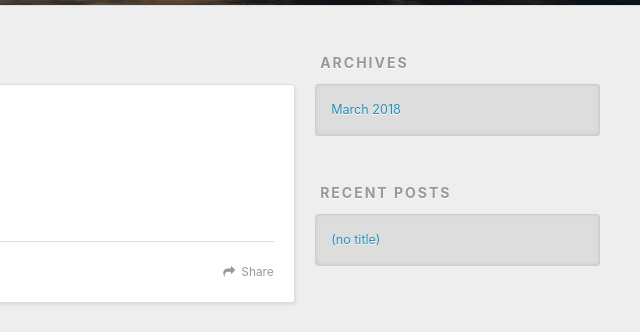
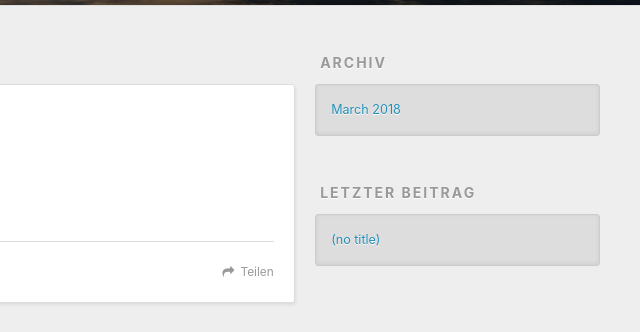
Before and after one commit to zhonglinjie1993/zhonglinjie1993.github.io, a plain HTML site: page index.html in a window 1280 px wide. Shown: the part 295-627 px from the top of the page, 640-1280 px from the left. Drawn offline with nearby package versions, Linux system fonts and the light colour scheme.

Commit message:
Site updated: 2018-03-23 21:29:12

```diff
--- a/index.html
+++ b/index.html
@@ -50,7 +50,7 @@
 
           <a id="nav-rss-link" class="nav-icon" href="/atom.xml" title="RSS Feed"></a>
 
-        <a id="nav-search-btn" class="nav-icon" title="Search"></a>
+        <a id="nav-search-btn" class="nav-icon" title="Suche"></a>
       </nav>
       <div id="search-form-wrap">
         <form action="//google.com/search" method="get" accept-charset="UTF-8" class="search-form"><input type="search" name="q" class="search-form-input" placeholder="Search"><button type="submit" class="search-form-submit">&#xF002;</button><input type="hidden" name="sitesearch" value="http://yoursite.com"></form>
@@ -78,7 +78,7 @@
 
     </div>
     <footer class="article-footer">
-      <a data-url="http://yoursite.com/2018/03/23/README/" data-id="cjf3z245a0000l8y8kh8y79oi" class="article-share-link">Share</a>
+      <a data-url="http://yoursite.com/2018/03/23/README/" data-id="cjf3zfb5000007sy8ho6td4yl" class="article-share-link">Teilen</a>
 
 
     </footer>
@@ -104,7 +104,7 @@
 
 
   <div class="widget-wrap">
-    <h3 class="widget-title">Archives</h3>
+    <h3 class="widget-title">Archiv</h3>
     <div class="widget">
       <ul class="archive-list"><li class="archive-list-item"><a class="archive-list-link" href="/archives/2018/03/">March 2018</a></li></ul>
     </div>
@@ -114,7 +114,7 @@
 
 
   <div class="widget-wrap">
-    <h3 class="widget-title">Recent Posts</h3>
+    <h3 class="widget-title">letzter Beitrag</h3>
     <div class="widget">
       <ul>
 
```
Also changed, not shown: 2018/03/23/README/index.html (+4 -4 lines), archives/2018/03/index.html (+4 -4 lines), archives/2018/index.html (+4 -4 lines), archives/index.html (+4 -4 lines), 1 other file.
